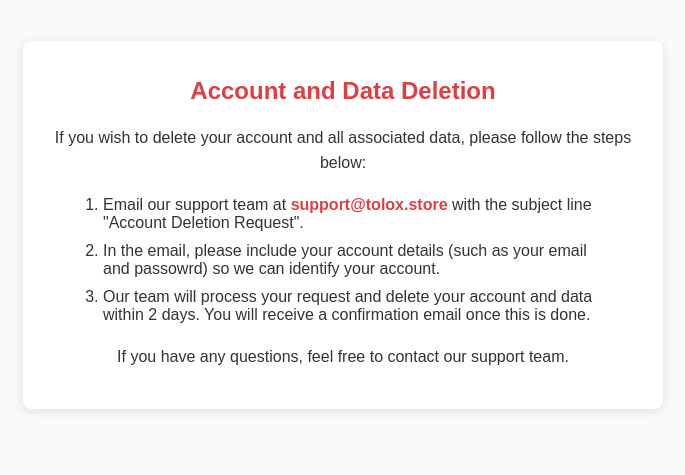
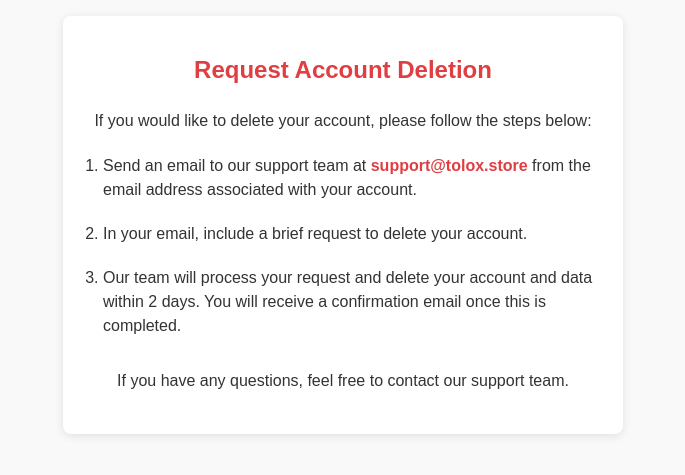
Before and after one commit to mahdinoori2000/tolox-data-deletion-info, a plain HTML site: page index.html in a window 1280 px wide. Shown: the part 175-650 px from the top of the page, without its empty margins (297-982 px from the left). Drawn offline with Linux system fonts and the light colour scheme.

Commit message:
Update index.html.

```diff
--- a/index.html
+++ b/index.html
@@ -3,7 +3,7 @@
   <head>
     <meta charset="UTF-8" />
     <meta name="viewport" content="width=device-width, initial-scale=1.0" />
-    <title>Account and Data Deletion</title>
+    <title>Request Account Deletion</title>
     <style>
       body {
         font-family: Arial, sans-serif;
@@ -14,6 +14,7 @@
         justify-content: center;
         align-items: center;
         min-height: 100vh;
+        line-height: 1.5;
         color: #333;
       }
       .container {
@@ -42,7 +43,10 @@
         max-width: 500px;
       }
       li {
-        margin-bottom: 10px;
+        margin-bottom: 20px;
+      }
+      li:last-child {
+        margin-bottom: 30px;
       }
       a {
         color: #df3f43;
@@ -65,25 +69,21 @@
   </head>
   <body>
     <div class="container">
-      <h1>Account and Data Deletion</h1>
+      <h1>Request Account Deletion</h1>
       <p>
-        If you wish to delete your account and all associated data, please
-        follow the steps below:
+        If you would like to delete your account, please follow the steps below:
       </p>
       <ol>
         <li>
-          Email our support team at
-          <a href="mailto:support@tolox.store">support@tolox.store</a> with the
-          subject line "Account Deletion Request".
+          Send an email to our support team at
+          <a href="mailto:support@tolox.store">support@tolox.store</a> from the
+          email address associated with your account.
         </li>
-        <li>
-          In the email, please include your account details (such as your email
-          and passowrd) so we can identify your account.
-        </li>
+        <li>In your email, include a brief request to delete your account.</li>
         <li>
           Our team will process your request and delete your account and data
           within 2 days. You will receive a confirmation email once this is
-          done.
+          completed.
         </li>
       </ol>
       <p>If you have any questions, feel free to contact our support team.</p>
```
